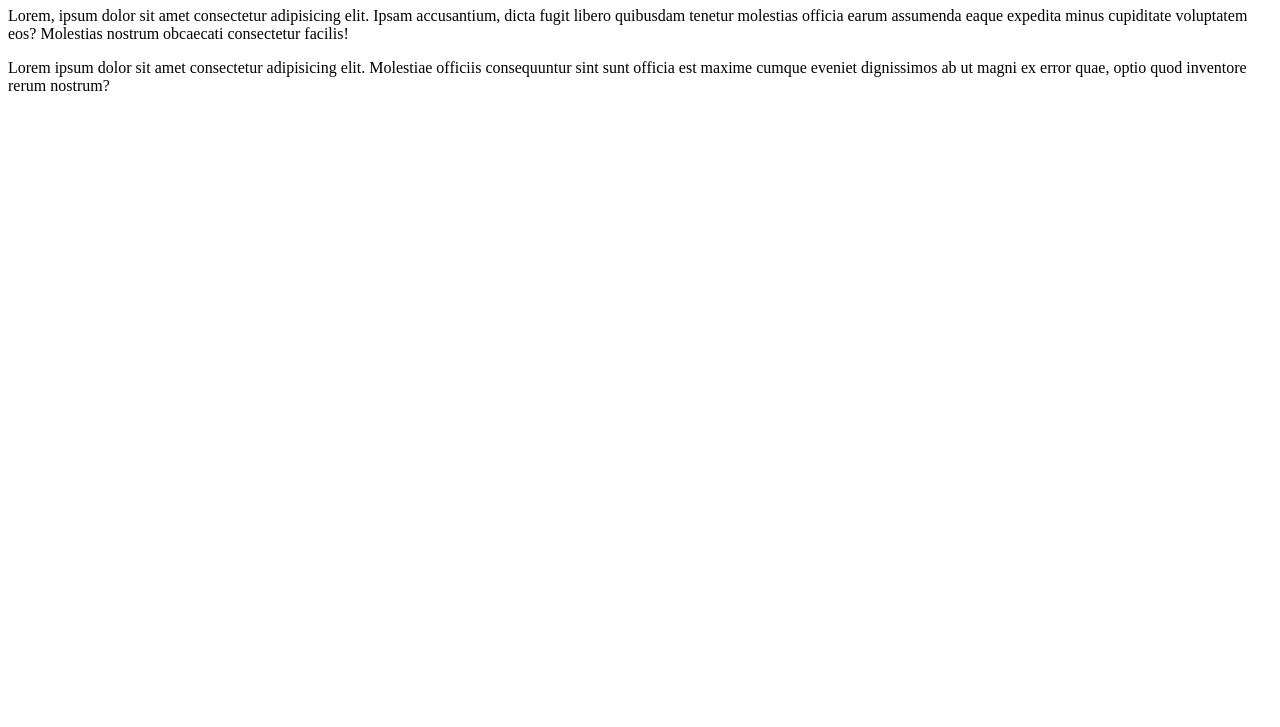
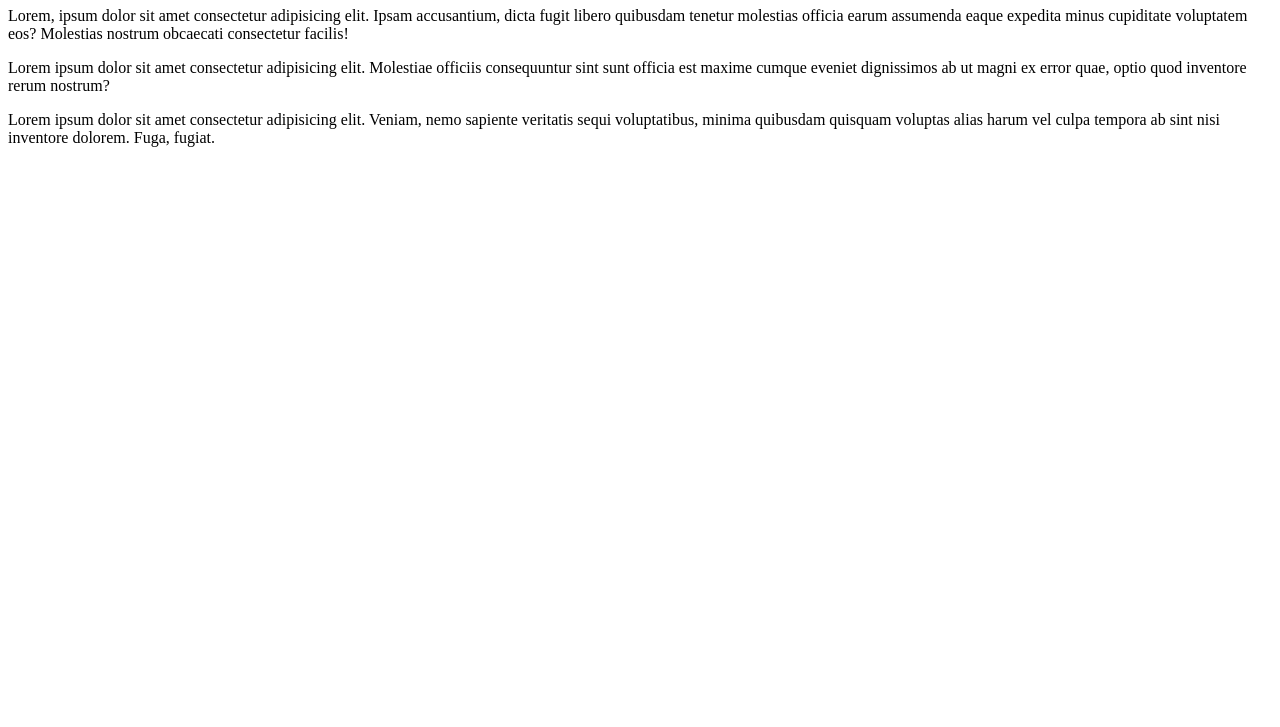
Before and after one commit to JorgeFilipe/Ola-Mundo, a plain HTML site: page site_exemplo/index.html in a window 1280 px wide. Shown: the part 73-800 px from the top of the page. Drawn offline with Linux system fonts and the light colour scheme.

Commit message:
Adicionei um novo parágrafo

```diff
--- a/site_exemplo/index.html
+++ b/site_exemplo/index.html
@@ -12,5 +12,7 @@
 
     <p>Lorem ipsum dolor sit amet consectetur adipisicing elit. Molestiae officiis consequuntur sint sunt officia est maxime cumque eveniet dignissimos ab ut magni ex error quae, optio quod inventore rerum nostrum?
     </p>
+
+    <p>Lorem ipsum dolor sit amet consectetur adipisicing elit. Veniam, nemo sapiente veritatis sequi voluptatibus, minima quibusdam quisquam voluptas alias harum vel culpa tempora ab sint nisi inventore dolorem. Fuga, fugiat.</p>
 </body>
 </html>
```
